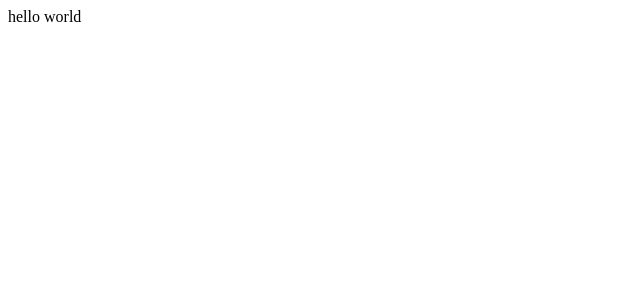
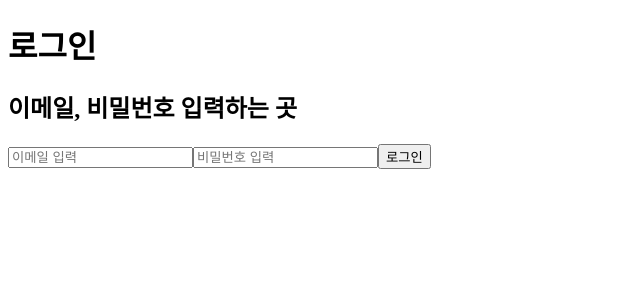
Before and after one commit to hspark9781/FES7_api_try, a React (Create React App) app in the folder app/: page / in a window 1280 px wide. Shown: the top 300 px of the page, without its empty margins (0-640 px from the left). Built offline with nearby package versions, Linux system fonts and the light colour scheme.

Commit message:
로그인 페이지 추가

```diff
--- a/app/src/App.js
+++ b/app/src/App.js
@@ -1,9 +1,11 @@
+import LoginPage from "./Components/LoginPage";
+
 function App() {
     // 로그인 기능
     return (
         <div>
-            hello world
+            <LoginPage/>
         </div>
-    );
+    )
 }
 export default App;
```
